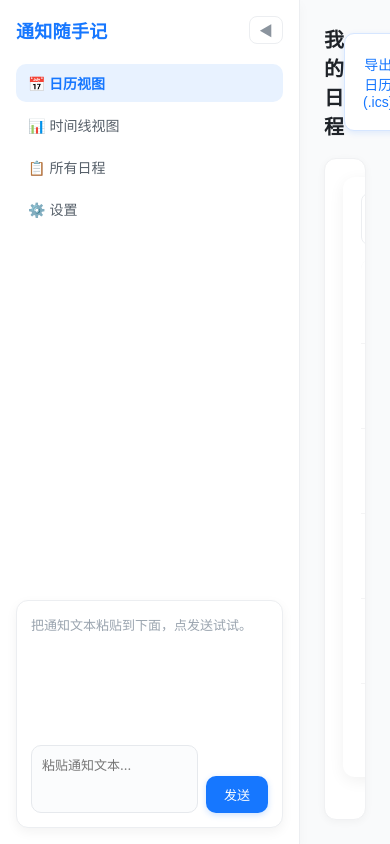
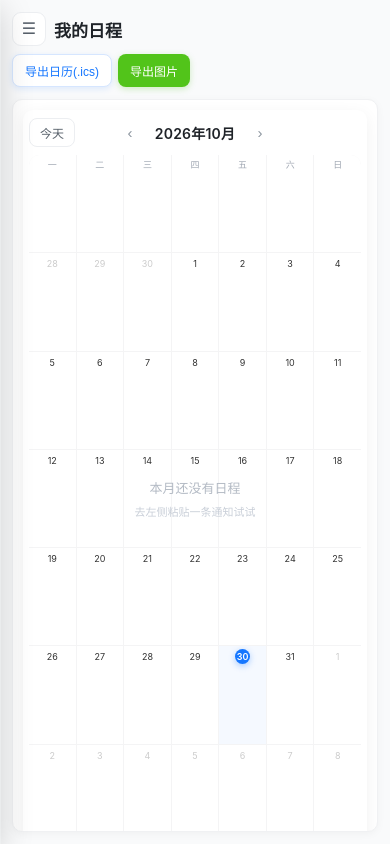
Before and after one commit to jinhh123/notice-to-calendar, a Vue app: page / in a window 390 px wide. Built offline with nearby package versions, Linux system fonts and the light colour scheme.

Commit message:
fix: 移动端日历一屏展示七天自适应

```diff
--- a/src/App.vue
+++ b/src/App.vue
@@ -15,6 +15,7 @@ const currentView = ref('calendar')
 const sidebarCollapsed = ref(false) // 新增：控制侧边栏折叠
 const chatWindowRef = ref(null) // 新增：用于向聊天窗口回写提示消息
 const isParsing = ref(false) // 解析中：防重复提交
+const drawerOpen = ref(false) // 移动端抽屉是否展开
 
 // 日程的日期键：持续日程取 startDate，单日日程从 time 归一化
 function dateKey(s) {
@@ -106,6 +107,12 @@ function closeModal() {
   selectedDay.value = null
 }
 
+// 切换视图（移动端同时收起抽屉）
+function switchView(view) {
+  currentView.value = view
+  drawerOpen.value = false
+}
+
 // 弹窗标题：优先用 dateStr 拼出「11月2日」，避免跨月歧义
 function formatDayTitle(day) {
   const m = /^(\d{4})-(\d{2})-(\d{2})$/.exec(day?.dateStr || '')
@@ -126,8 +133,11 @@ const viewTitle = computed(() => {
 
 <template>
   <div class="app-layout">
-    <!-- 左侧边栏（支持折叠） -->
-    <aside class="sidebar" :class="{ collapsed: sidebarCollapsed }">
+    <!-- 移动端抽屉遮罩：点击关闭 -->
+    <div class="drawer-mask" v-if="drawerOpen" @click="drawerOpen = false"></div>
+
+    <!-- 左侧边栏（桌面端折叠 / 移动端抽屉） -->
+    <aside class="sidebar" :class="{ collapsed: sidebarCollapsed, 'drawer-open': drawerOpen }">
       <div class="sidebar-top">
         <div class="logo" v-if="!sidebarCollapsed">通知随手记</div>
         <button class="collapse-btn" @click="sidebarCollapsed = !sidebarCollapsed">
@@ -136,9 +146,9 @@ const viewTitle = computed(() => {
       </div>
 
       <nav class="nav" v-if="!sidebarCollapsed">
-        <a class="nav-item" :class="{ active: currentView === 'calendar' }" @click="currentView = 'calendar'">📅 日历视图</a>
-        <a class="nav-item" :class="{ active: currentView === 'timeline' }" @click="currentView = 'timeline'">📊 时间线视图</a>
-        <a class="nav-item" :class="{ active: currentView === 'list' }" @click="currentView = 'list'">📋 所有日程</a>
+        <a class="nav-item" :class="{ active: currentView === 'calendar' }" @click="switchView('calendar')">📅 日历视图</a>
+        <a class="nav-item" :class="{ active: currentView === 'timeline' }" @click="switchView('timeline')">📊 时间线视图</a>
+        <a class="nav-item" :class="{ active: currentView === 'list' }" @click="switchView('list')">📋 所有日程</a>
         <a class="nav-item">⚙️ 设置</a>
       </nav>
 
@@ -150,6 +160,7 @@ const viewTitle = computed(() => {
     <!-- 右侧主内容区 -->
     <main class="main-content">
       <header class="main-header">
+        <button class="menu-btn" @click="drawerOpen = true" aria-label="打开菜单">☰</button>
         <h1>{{ viewTitle }}</h1>
         <div class="actions">
           <button class="export ghost" @click="handleExportICS">导出日历(.ics)</button>
@@ -380,4 +391,56 @@ pre {
 }
 .close-btn:hover { background: #0e5fd8; box-shadow: 0 4px 12px rgba(22,119,255,0.28); }
 .important-badge { color: #f5222d; font-size: 12px; margin-right: 4px; }
+
+/* 移动端汉堡按钮：桌面端隐藏 */
+.menu-btn {
+  display: none;
+  align-items: center; justify-content: center;
+  width: 34px; height: 34px; flex-shrink: 0;
+  border: 1px solid #eceef1; background: #fff; border-radius: 9px;
+  color: #57606a; font-size: 16px; line-height: 1;
+  cursor: pointer; transition: all 0.2s ease;
+}
+.menu-btn:hover { background: #f4f4f5; color: #1f2328; }
+
+/* 抽屉遮罩：仅移动端渲染 */
+.drawer-mask { display: none; }
+
+/* ================= 移动端适配 ================= */
+@media (max-width: 768px) {
+  .app-layout { flex-direction: column; height: 100dvh; }
+
+  /* 遮罩 */
+  .drawer-mask {
+    display: block; position: fixed; inset: 0; z-index: 150;
+    background: rgba(0, 0, 0, 0.45);
+  }
+
+  /* 侧边栏改为抽屉：默认移出屏幕，展开时滑入 */
+  .sidebar {
+    position: fixed; top: 0; left: 0; bottom: 0; z-index: 200;
+    width: 82vw; max-width: 320px; padding: 16px;
+    transform: translateX(-100%);
+    transition: transform 0.28s ease;
+    box-shadow: 0 8px 32px rgba(0, 0, 0, 0.18);
+  }
+  .sidebar.collapsed { width: 82vw; padding: 16px; }
+  .sidebar.drawer-open { transform: translateX(0); }
+  .collapse-btn { display: none; }
+
+  /* 主内容区 */
+  .main-content { padding: 12px; min-width: 0; overflow-x: hidden; }
+  .main-header { flex-wrap: wrap; row-gap: 8px; gap: 8px; margin-bottom: 12px; }
+  .menu-btn { display: flex; }
+  .main-header h1 {
+    flex: 1; min-width: 0; font-size: 17px;
+    white-space: nowrap; overflow: hidden; text-overflow: ellipsis;
+  }
+  /* 按钮独占一行，避免和标题抢宽度被裁切 */
+  .actions { flex: 1 0 100%; justify-content: flex-start; gap: 6px; }
+  .export { padding: 7px 12px; font-size: 12px; border-radius: 8px; }
+
+  .content-body { padding: 10px; border-radius: 10px; }
+  .nav-item { padding: 11px 12px; } /* 放大触控区域 */
+}
 </style>
--- a/src/components/CalendarView.vue
+++ b/src/components/CalendarView.vue
@@ -263,7 +263,7 @@ function stopResize() {
 .count { justify-self: end; font-size: 12px; color: #a1a8b3; }
 
 /* ---------- Grid ---------- */
-.calendar-scroll-wrapper { flex: 1; overflow: auto; position: relative; }
+.calendar-scroll-wrapper { flex: 1; width: 100%; min-width: 0; overflow: auto; position: relative; }
 
 .calendar-grid {
   display: grid;
@@ -366,4 +366,70 @@ function stopResize() {
   border-radius: 0 0 12px 0; transition: background 0.2s ease;
 }
 .resize-handle:hover { background: linear-gradient(135deg, transparent 50%, #c2c9d1 50%); }
+
+/* ================= 移动端适配 ================= */
+@media (max-width: 768px) {
+  .calendar-container {
+    height: calc(100dvh - 104px); min-height: 360px;
+    padding: 10px 8px; border-radius: 10px;
+  }
+  .resize-handle { display: none; } /* 触屏拖拽体验差，直接关掉 */
+
+  .header { margin-bottom: 8px; }
+  .title { min-width: 96px; font-size: 14px; }
+  .today-btn { padding: 5px 10px; font-size: 12px; }
+  .nav-btn { width: 26px; height: 26px; font-size: 15px; }
+  .count { display: none; } /* 标题栏太窄，隐藏统计 */
+
+  /* 一屏看全七天：7 列等分，不再横向滚动 */
+  .calendar-grid {
+    min-width: 0;
+    grid-template-columns: repeat(7, minmax(0, 1fr));
+    grid-auto-rows: minmax(58px, 1fr);
+  }
+  .weekday-cell { padding: 4px 0 6px; font-size: 10px; }
+  .day-cell { padding: 4px 2px 3px; }
+  .day-number { width: 16px; height: 16px; font-size: 10px; }
+
+  .bars { gap: 1px; margin-bottom: 1px; }
+  .bar { height: 8px; margin: 0 1px; border-radius: 2px; }
+  .bar.mid { margin: 0 -2px; }
+  .bar-title { font-size: 7px; line-height: 8px; padding: 0 2px; }
+
+  .singles { margin-top: 1px; }
+  .event { padding: 0 2px; gap: 2px; }
+  .dot { width: 5px; height: 5px; }
+  .event-title { font-size: 8.5px; }
+  .more { font-size: 8px; }
+
+  .empty-state p { font-size: 13px; }
+  .empty-state .sub-hint { font-size: 11px; }
+}
+
+/* 小屏手机（≤400px）：一屏七天时单格只有 ~45px，文字必须再收一档 */
+@media (max-width: 400px) {
+  .calendar-container { padding: 8px 6px; }
+  .calendar-grid { grid-auto-rows: minmax(52px, 1fr); }
+
+  .weekday-cell { padding: 3px 0 5px; font-size: 9px; }
+  .day-cell { padding: 3px 1px 2px; }
+  .day-number { width: 15px; height: 15px; font-size: 9px; }
+
+  /* 多日横条只留色条，放不下标题 */
+  .bars { gap: 1px; margin-bottom: 1px; }
+  .bar { height: 6px; margin: 0; border-radius: 2px; }
+  .bar.mid { margin: 0 -1px; }
+  .bar-title { display: none; }
+
+  /* 单日日程只留小圆点，横向排布不占高度 */
+  .singles {
+    flex-direction: row; flex-wrap: wrap; justify-content: center;
+    gap: 2px; margin-top: 2px;
+  }
+  .event { width: auto; padding: 0; gap: 0; justify-content: center; }
+  .event:hover { background: none; }
+  .event-title { display: none; }
+  .dot { width: 5px; height: 5px; }
+  .more { font-size: 7px; margin-top: 1px; }
+}
 </style>
--- a/src/components/ChatWindow.vue
+++ b/src/components/ChatWindow.vue
@@ -91,4 +91,16 @@ button {
 button:not(:disabled):hover { background: #0e5fd8; box-shadow: 0 4px 12px rgba(22,119,255,0.3); transform: translateY(-1px); }
 button:not(:disabled):active { transform: translateY(0); }
 button:disabled { opacity: 0.6; cursor: not-allowed; box-shadow: none; transform: none; }
+
+/* ================= 移动端适配 ================= */
+@media (max-width: 768px) {
+  .chat { padding: 10px; border-radius: 10px; }
+  /* 输入区压短，消息区最多占三成屏高，避免把侧边栏撑满 */
+  .messages { min-height: 70px; max-height: 30vh; margin-bottom: 8px; }
+  .bubble { font-size: 12px; padding: 6px 10px; border-radius: 8px; }
+  .hint { font-size: 12px; }
+  .input-row { gap: 6px; }
+  textarea { height: 64px; font-size: 13px; padding: 8px; }
+  button { padding: 8px 14px; font-size: 12px; border-radius: 8px; }
+}
 </style>
--- a/src/components/TimelineView.vue
+++ b/src/components/TimelineView.vue
@@ -277,4 +277,22 @@ function handleBarClick(row) {
 }
 .empty p { margin: 0 0 6px; font-size: 14px; }
 .empty .sub { font-size: 12px; color: #c9cfd8; margin: 0; }
+
+/* ================= 移动端适配 ================= */
+@media (max-width: 768px) {
+  .timeline { padding: 10px 8px; border-radius: 10px; }
+
+  .timeline-head { margin-bottom: 8px; }
+  .timeline-head h2 { font-size: 14px; }
+  .sub { font-size: 11px; margin-top: 2px; }
+  .outside { display: none; } /* 太窄，先隐藏 */
+
+  .axis-cell { padding: 4px 0 5px; }
+  .axis-date { font-size: 10px; }
+  .axis-week { font-size: 8px; }
+
+  .row { height: 36px; }
+  .bar { top: 5px; height: 26px; padding: 0 6px; }
+  .bar-title { font-size: 10px; }
+}
 </style>
```
